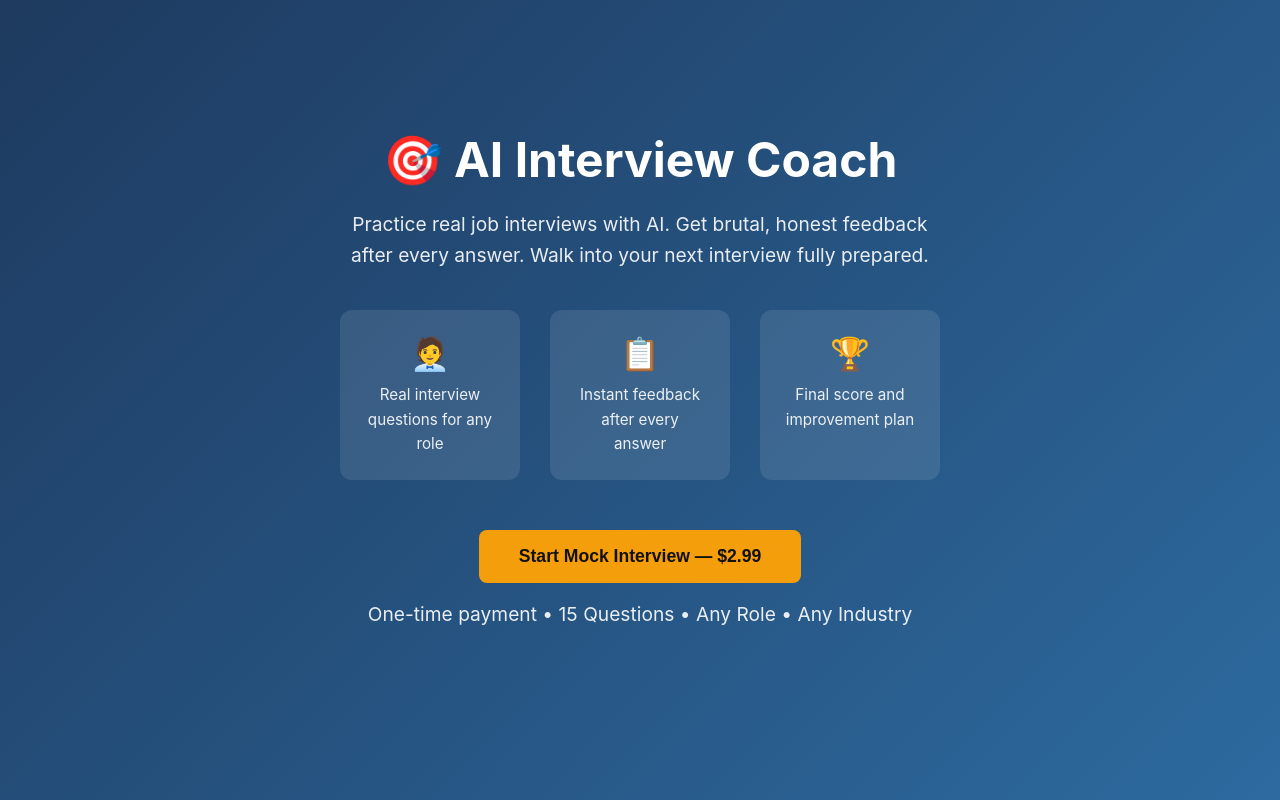
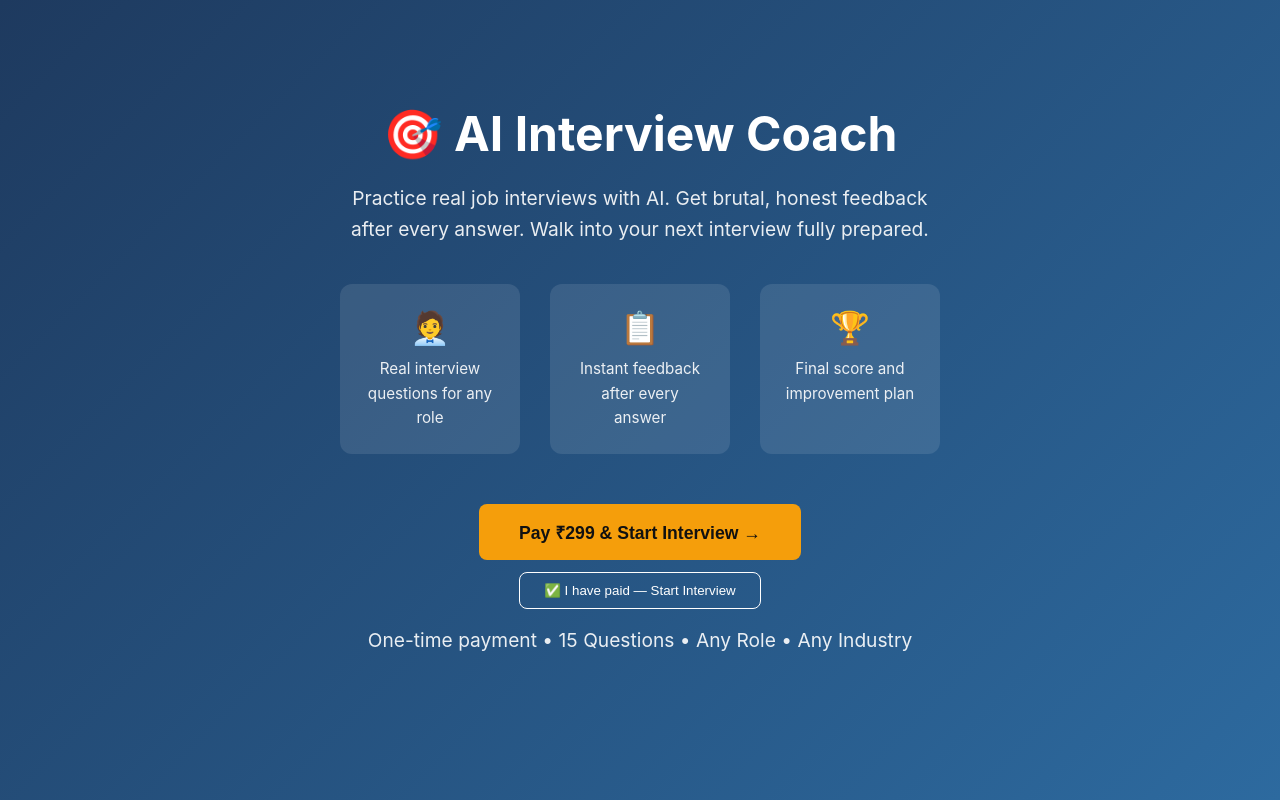
Before and after one commit to sarda1234/interview-coach-frontend, a React (Vite) app: page / in a window 1280 px wide. Built offline with nearby package versions, Linux system fonts and the light colour scheme.

Commit message:
add payment flow

```diff
--- a/package.json
+++ b/package.json
@@ -10,6 +10,7 @@
     "preview": "vite preview"
   },
   "dependencies": {
+    "@paypal/react-paypal-js": "^9.1.1",
     "axios": "^1.15.2",
     "react": "^19.2.5",
     "react-dom": "^19.2.5"
--- a/src/App.jsx
+++ b/src/App.jsx
@@ -1,9 +1,11 @@
+
 import { useState } from "react";
 import axios from "axios";
 import "./App.css";
 
 const API = "https://interview-coach-backend-7r4u.onrender.com";
 const TOTAL_QUESTIONS = 15;
+
 
 export default function App() {
   const [page, setPage] = useState("landing");
@@ -86,10 +88,13 @@ export default function App() {
             <p>Final score and improvement plan</p>
           </div>
         </div>
-        <button className="btn-primary" onClick={() => setPage("role")}>
-          Start Mock Interview — $2.99
-        </button>
-        <p className="price-tag">One-time payment • 15 Questions • Any Role • Any Industry</p>
+        <button className="btn-primary" onClick={() => window.open("https://imojo.in/YOURLINK", "_blank")}>
+  Pay ₹299 & Start Interview →
+</button>
+<button style={{marginTop: "12px", background: "transparent", border: "1px solid white", color: "white", padding: "10px 24px", borderRadius: "8px", cursor: "pointer"}} onClick={() => setPage("role")}>
+  ✅ I have paid — Start Interview
+</button>
+<p className="price-tag">One-time payment • 15 Questions • Any Role • Any Industry</p>
       </div>
     );
   }
```
Also changed, not shown: 1 other file (tests, documents, lock files or other folders).
